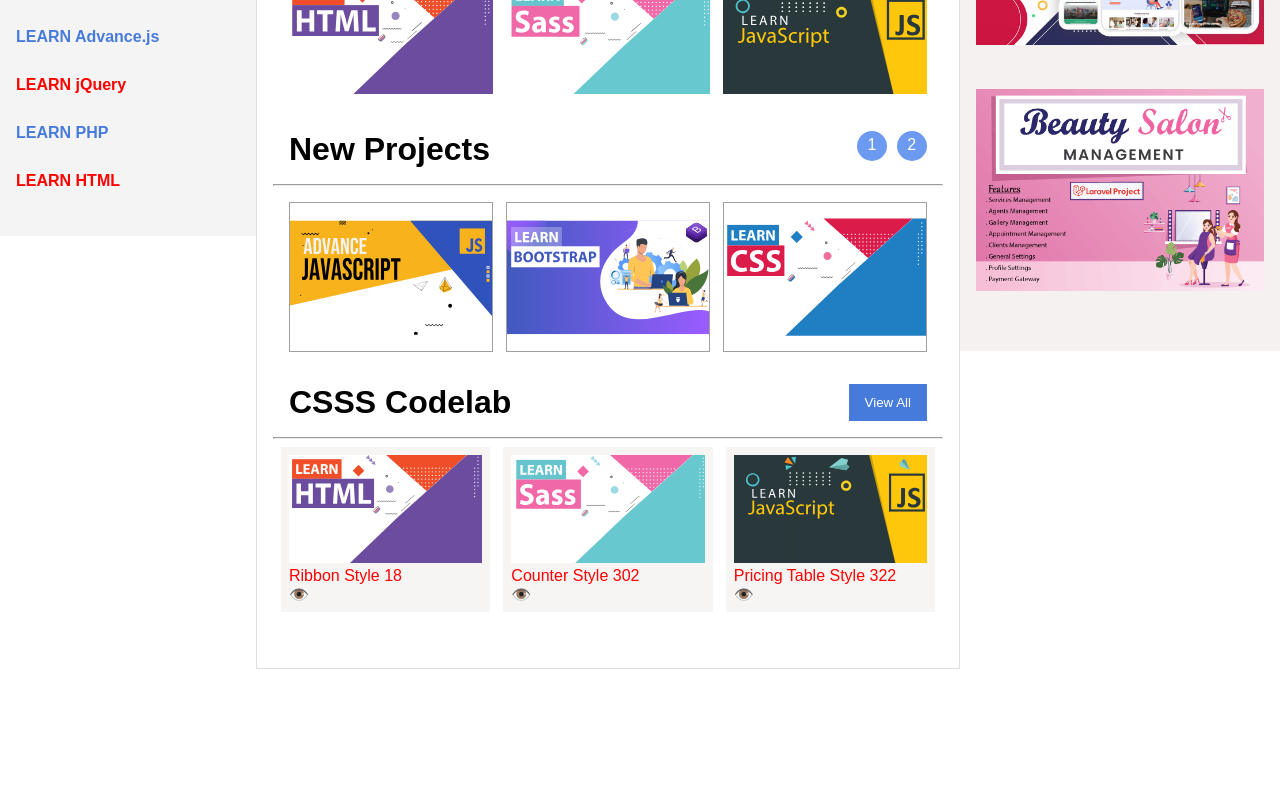
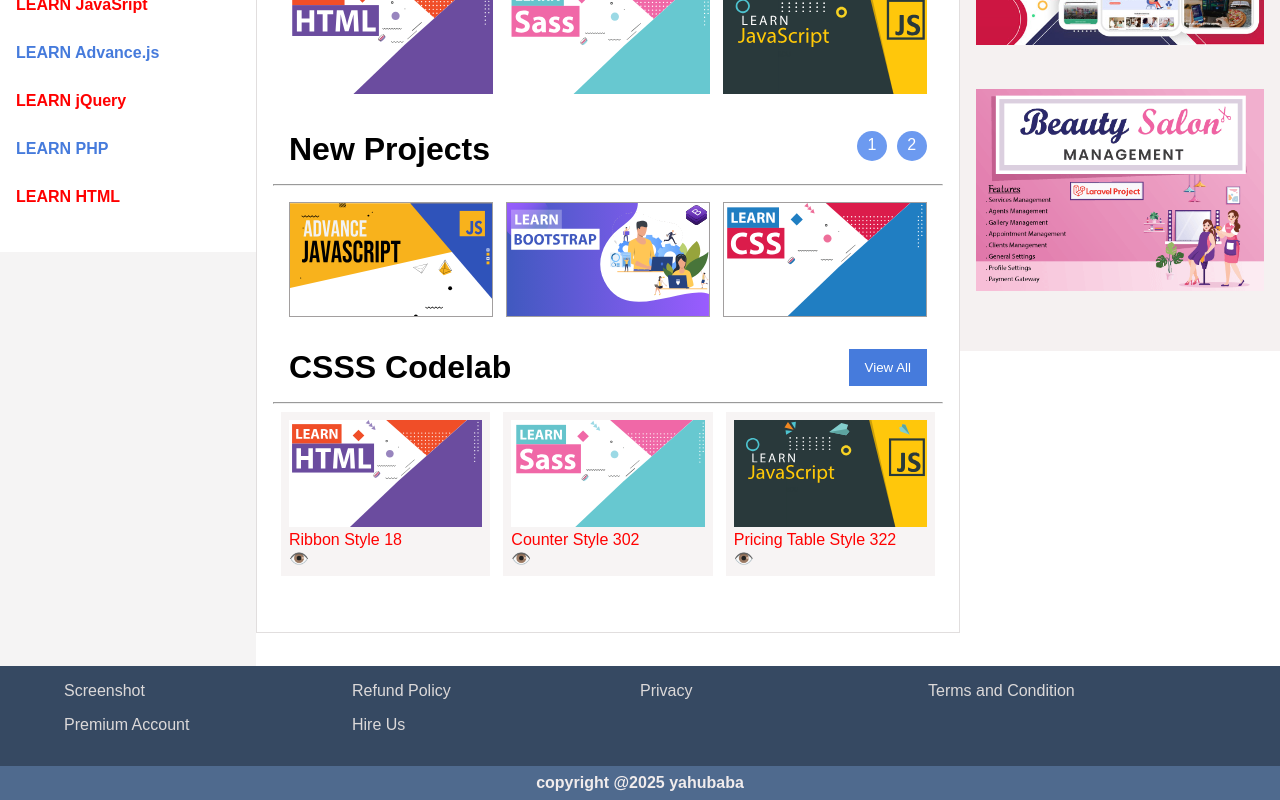
Before and after one commit to sahiba2503/my-react-app, a React (Vite) app in the folder my-vite-app/: page / in a window 1280 px wide. Shown: the part 369-1169 px from the top of the page. Before the commit the page ends 1038 px from the top, so only its background shows below. Built offline with nearby package versions, Linux system fonts and the light colour scheme.

Commit message:
add footer component

```diff
--- a/my-vite-app/src/App.css
+++ b/my-vite-app/src/App.css
@@ -67,15 +67,18 @@
    width: 20%;
     background-color: rgb(245, 244, 244);
     padding-bottom: 1rem;
+    min-height: 1035px;
 }
 #yahuLogo{
     width: 100%;
     padding: 10%;
 }
-ul{
+.Leftsidebar ul{
     list-style: none;
+    background-color: white;
+    padding: 1rem 0;
 }
-li{
+.Leftsidebar li{
     margin-bottom: 30px;
     margin-left: 1rem;
 
@@ -166,17 +169,17 @@
     margin-bottom: 1.3rem;
 
 }
-.Reconrd{
+.Record{
     /* border: 2px solid red; */
     width: 100%;
     display: flex;
     justify-content: space-between;
     padding: 1rem;
 }
-.Reconrd img{
+.Record img{
     border: 1px solid rgb(162, 159, 159);
     width: 32%;
-    height: 150px;
+
 }
 .mainHeading button{
     background-color: #467bdc;
@@ -203,3 +206,31 @@
     justify-content: space-between;
     padding: 0.5rem;
 }
+.footerList{
+    /* border: 2px solid red; */
+    width: 100%;
+    display: flex;
+    flex-direction: column;
+
+}
+.footerList ul{
+    width: 100%;
+    display: flex;
+    flex-wrap: wrap;
+    padding: 1rem 4rem;
+    list-style: none;
+    background-color: #364962;
+    color: rgb(220, 217, 217);
+}
+
+.footerList ul li{
+    width: 25%;
+    margin-bottom: 1rem;
+}
+.footerList b{
+    width: 100%;
+   text-align: center;
+   background-color: #4f6a8e;
+   color:rgb(241, 236, 236);
+   padding: 0.5rem 0;
+}
--- a/my-vite-app/src/App.jsx
+++ b/my-vite-app/src/App.jsx
@@ -3,14 +3,16 @@
 import Navbar  from "./Navbar";
 import  RightSidebar from './RightSidebar';
 import MainContainer from './MainContainer';
+import Footer from "./Footer.jsx";
 
 function App() {
   return (
     <>
-    <Navbar />
+     <Navbar />
     <LeftSlidebar />
      <RightSidebar />
      <MainContainer />
+      <Footer />
     </>
   );
 }
--- a/my-vite-app/src/Footer.jsx
+++ b/my-vite-app/src/Footer.jsx
@@ -0,0 +1,18 @@
+function Footer(){
+    return(
+        <>
+        <div className="footerList">
+        <ul >
+            <li>Screenshot</li>
+            <li>Refund Policy</li>
+            <li>Privacy</li>
+            <li>Terms and Condition</li>
+            <li>Premium Account</li>
+            <li>Hire Us</li>
+        </ul>
+        <b>copyright @2025 yahubaba</b>
+        </div>
+        </>
+    )
+}
+export default Footer
--- a/my-vite-app/src/MainContainer.jsx
+++ b/my-vite-app/src/MainContainer.jsx
@@ -6,14 +6,7 @@
 import subject5 from "./assets/sass.svg";
 import subject6 from "./assets/javascript.svg";
 
-// import subject7 from "poster.jpg";
-// import subject9 from "poster2.png";
-// import subject8 from "poster3.jpg";
-// import subject10 from "poster4.png";
-// import subject11 from "logo5.svg";
-// import subject12 from "logo6.png";
-
-function MainContainer(){
+export default function MainContainer(){
     return(
         <>
         <div className="home">
@@ -46,7 +39,7 @@
            </div>
          </div>
           <hr></hr>
-          <div className="Reconrd">
+          <div className="Record">
                 <img src={subject1} alt="subjectName" />
                  <img src={subject2} alt="subjectName" />
                   <img src={subject3} alt="subjectName" />
@@ -82,4 +75,3 @@
         </>
     )
 }
-export default MainContainer;
```
